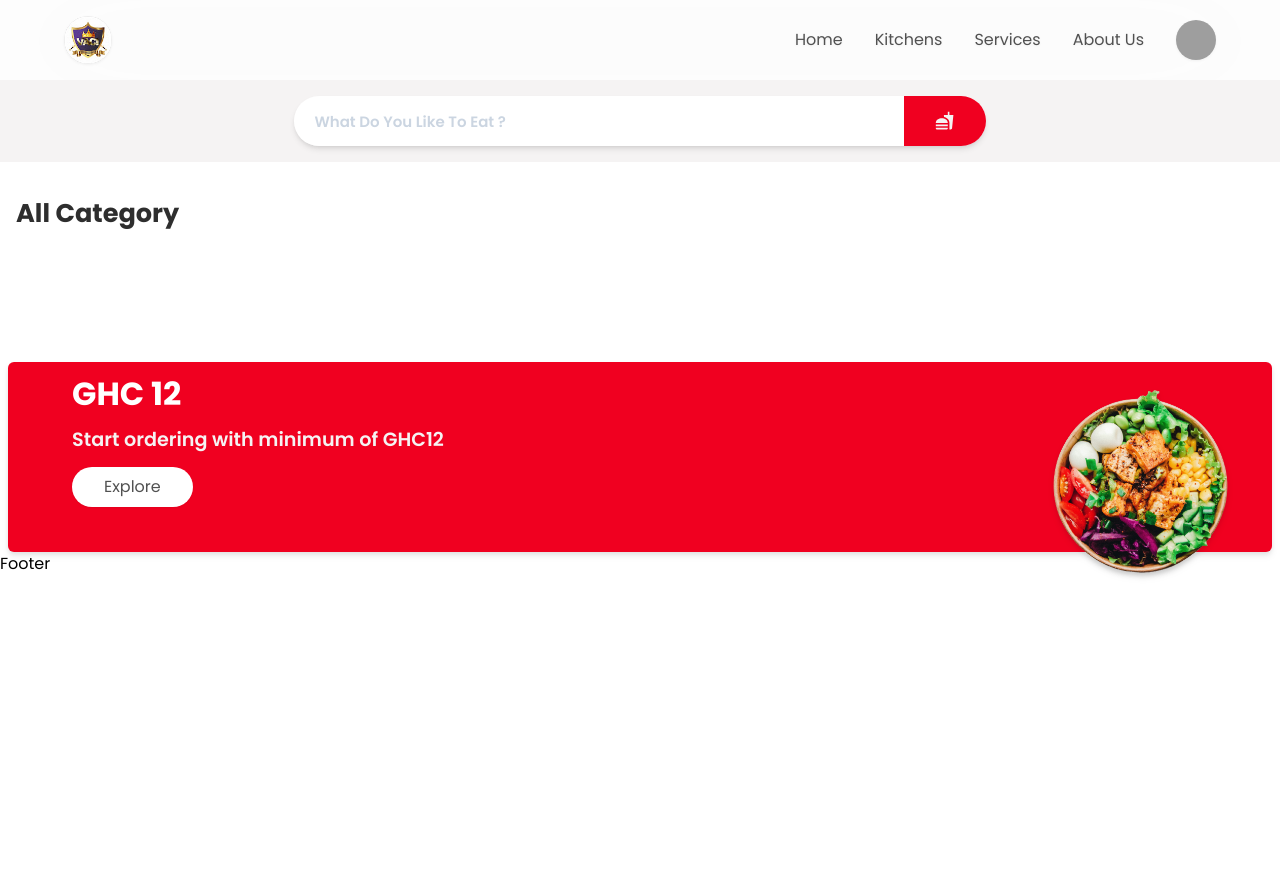
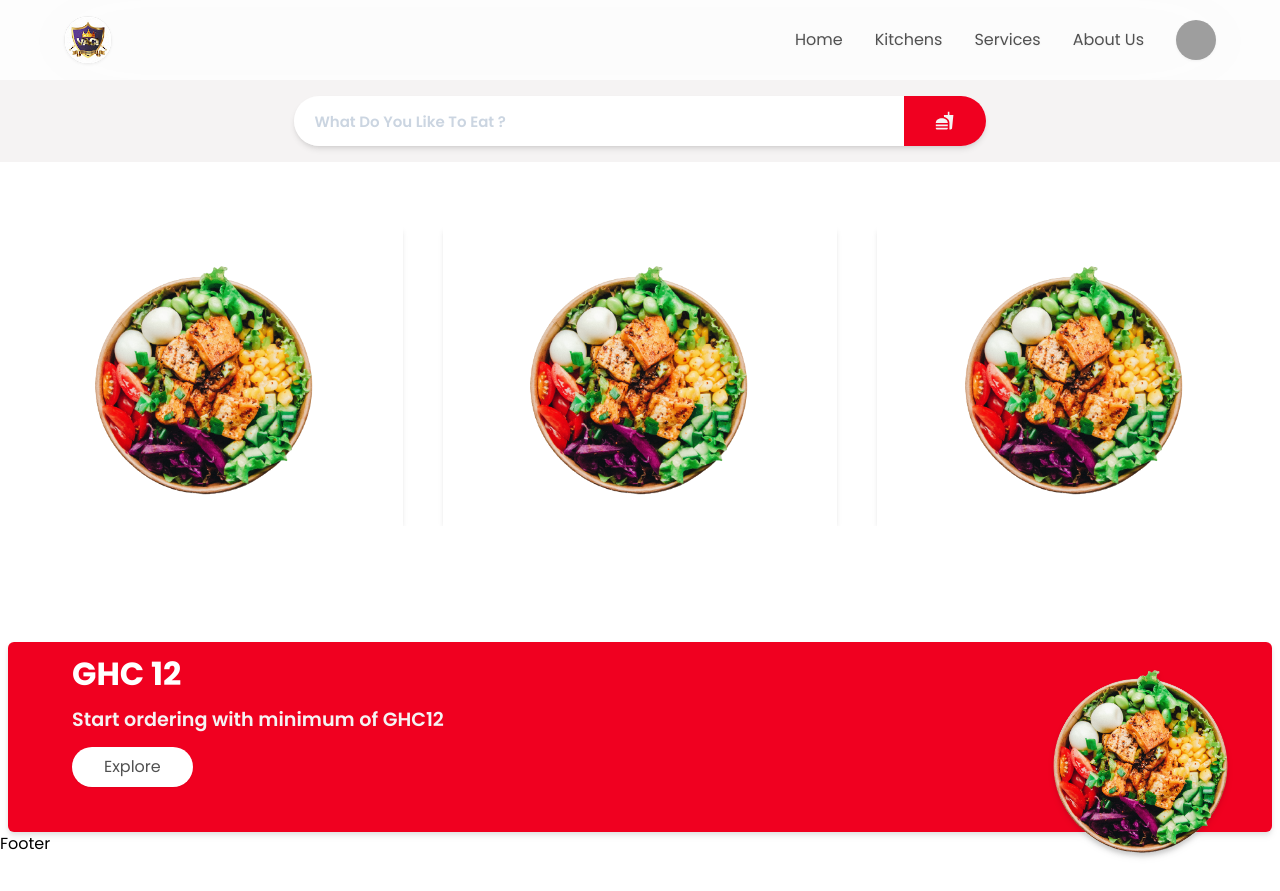
Before and after one commit to Kwarto/kfood, a React (Create React App) app: page /kitchens in a window 1280 px wide. Before the commit the page ends 800 px from the top, so only its background shows below. Built offline with nearby package versions, Linux system fonts and the light colour scheme; grey boxes are pictures that could not be loaded.

Commit message:
Added category

```diff
--- a/src/components/KitchenHeader.jsx
+++ b/src/components/KitchenHeader.jsx
@@ -1,35 +1,64 @@
-import React from 'react'
+import React from 'react';
 import { MdFastfood } from 'react-icons/md';
 import bannerImg from '../img/banner.png';
+import { categoryData } from '../utils/data';
+import { Swiper, SwiperSlide } from 'swiper/react';
+import 'swiper/css';
 const KitchenHeader = () => {
   return (
     <>
-     <div className='md:mt-20 mt-[4.5rem] py-4 w-full h-auto md:px-16 px-2 bg-primary'>
-      <div className='flex items-center justify-center'>
-        <div className='md:w-[60%] w-full md:h-[50px] h-[60px] flex items-center justify-between shadow-md rounded-full'>
-          <input className='md:h-[50px] h-[60px] w-[90%] rounded-l-full px-5 text-[15px] text-textColor placeholder:text-slate-300 font-semibold' type="text" placeholder='What Do You Like To Eat ?' />
-          <span className='bg-textRed flex items-center justify-center rounded-r-full md:h-[50px] h-[60px] w-[12%]'>
-            <MdFastfood className='text-[1.2rem] text-primary'/>
+      <div className="md:mt-20 mt-[4.5rem] py-4 w-full h-auto md:px-16 px-2 bg-primary">
+        <div className="flex items-center justify-center">
+          <div className="md:w-[60%] w-full md:h-[50px] h-[60px] flex items-center justify-between shadow-md rounded-full">
+            <input
+              className="md:h-[50px] h-[60px] w-[90%] rounded-l-full px-5 text-[15px] text-textColor placeholder:text-slate-300 font-semibold"
+              type="text"
+              placeholder="What Do You Like To Eat ?"
+            />
+            <span className="bg-textRed flex items-center justify-center rounded-r-full md:h-[50px] h-[60px] w-[12%]">
+              <MdFastfood className="text-[1.2rem] text-primary" />
             </span>
           </div>
         </div>
       </div>
-      <div className='category py-8 px-4 h-[200px]'>
-       <h1 className='font-bold text-headingColor text-[1.6rem]'>All Category</h1>
-        <div>
-
+      <div className="md:py-16 py-8 md:px-2 px- md:h-[60vh]">
+      <Swiper
+             spaceBetween={40}
+            //  slidesPerView={}
+             breakpoints={{ 430: { slidesPerView: 1 }, 768: { slidesPerView: 3 } }}
+             >
+         {
+            categoryData && categoryData.map((item) => {
+              return (
+                <SwiperSlide className='flex flex-col items-center justify-center shadow-md'>
+                  <div key={item.id} className='flex flex-col items-center rounded-md h-[300px]'>
+                  <img className='md:w-[80%] w-[50%]' src={item.imgSrc} alt="" />
+                  <h2 className='font-bold text-textColor text-[1.6rem]'>{ item.name}</h2>
                   </div>
+                </SwiperSlide>
+              )
+            })
+          }
+        </Swiper>
       </div>
       <div className="bg-textRed h-[190px] md:px-16 px-4 mx-2 rounded-md drop-shadow-md relative">
-        <h1 className='text-[2rem] text-white font-bold py-2'>GHC 12</h1>
-        <p className='text-[1.2rem] text-primary font-semibold w-[75%]'>Start ordering with minimum of GHC12</p>
-        <button className='mt-3 bg-white px-8 py-2 shadow-sm text-textColor rounded-full'>Explore</button>
-        <div className='md:w-[20%] w-[50%] md:drop-shadow-md absolute md:right-1 md:-top-1 -right-9 top-12 '>
-          <img className='md:rounded-none rounded-full w-full h-full' src={bannerImg} alt="" />
+        <h1 className="text-[2rem] text-white font-bold py-2">GHC 12</h1>
+        <p className="text-[1.2rem] text-primary font-semibold w-[75%]">
+          Start ordering with minimum of GHC12
+        </p>
+        <button className="mt-3 bg-white px-8 py-2 shadow-sm text-textColor rounded-full">
+          Explore
+        </button>
+        <div className="md:w-[20%] w-[50%] md:drop-shadow-md absolute md:right-1 md:-top-1 -right-9 top-12 ">
+          <img
+            className="md:rounded-none rounded-full w-full h-full"
+            src={bannerImg}
+            alt=""
+          />
         </div>
       </div>
     </>
-  )
-}
+  );
+};
 
-export default KitchenHeader
+export default KitchenHeader;
--- a/src/utils/data.js
+++ b/src/utils/data.js
@@ -2,6 +2,10 @@
 import staticImg2 from '../img/fruit.png'
 import staticImg3 from '../img/pastries.jpg'
 import staticImg4 from '../img/soup.jpg'
+
+/********CAT**********/
+import catImg1 from '../img/banner.png'
+
 export const heroData = [
     {
         id: 1,
@@ -32,3 +36,36 @@
         imgSrc: staticImg4
     }
 ]
+
+export const categoryData = [
+    {
+        id: 1,
+        imgSrc: catImg1,
+        name: 'Fast Foods',
+    },
+    {
+        id: 2,
+        imgSrc: catImg1,
+        name: 'Fast Foods',
+    },
+    {
+        id: 3,
+        imgSrc: catImg1,
+        name: 'Fast Foods',
+    },
+    {
+        id: 4,
+        imgSrc: catImg1,
+        name: 'Fast Foods',
+    },
+    {
+        id: 5,
+        imgSrc: catImg1,
+        name: 'Fast Foods',
+    },
+    {
+        id: 6,
+        imgSrc: catImg1,
+        name: 'Fast Foods',
+    }
+]
```
Lines whose indentation alone changed are shown as unchanged.
